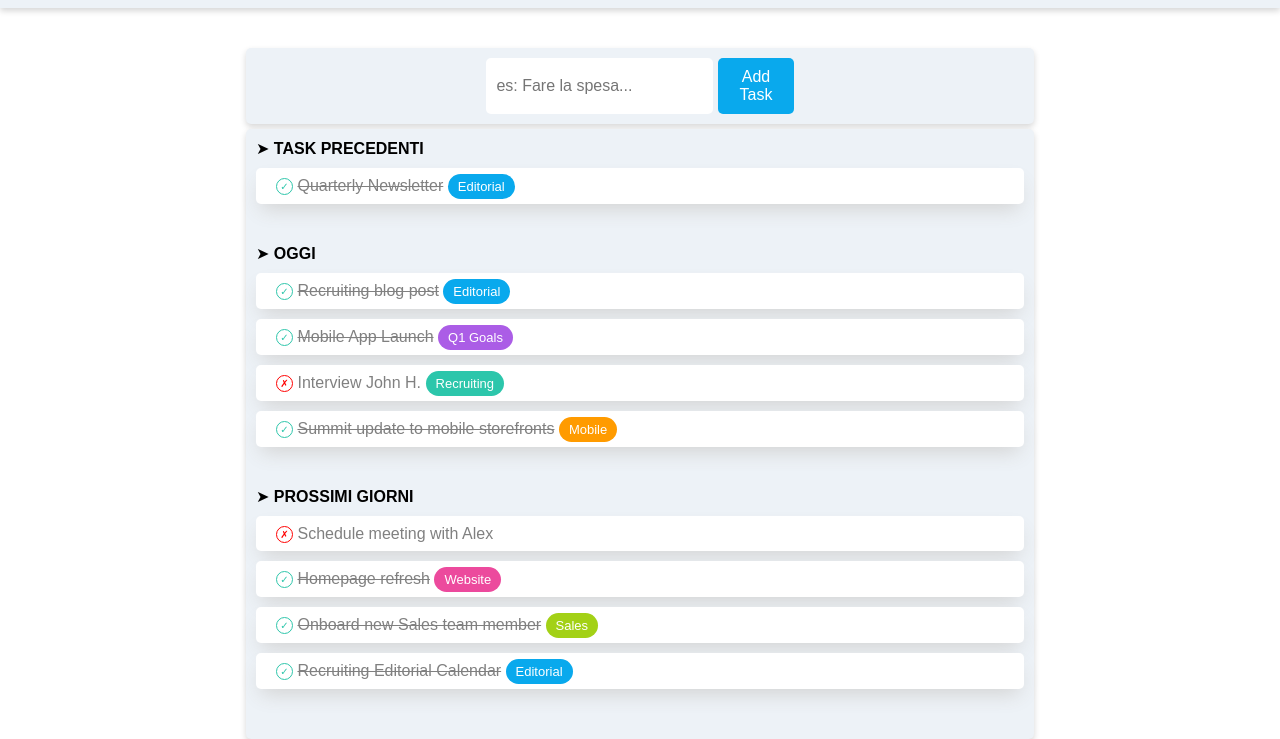
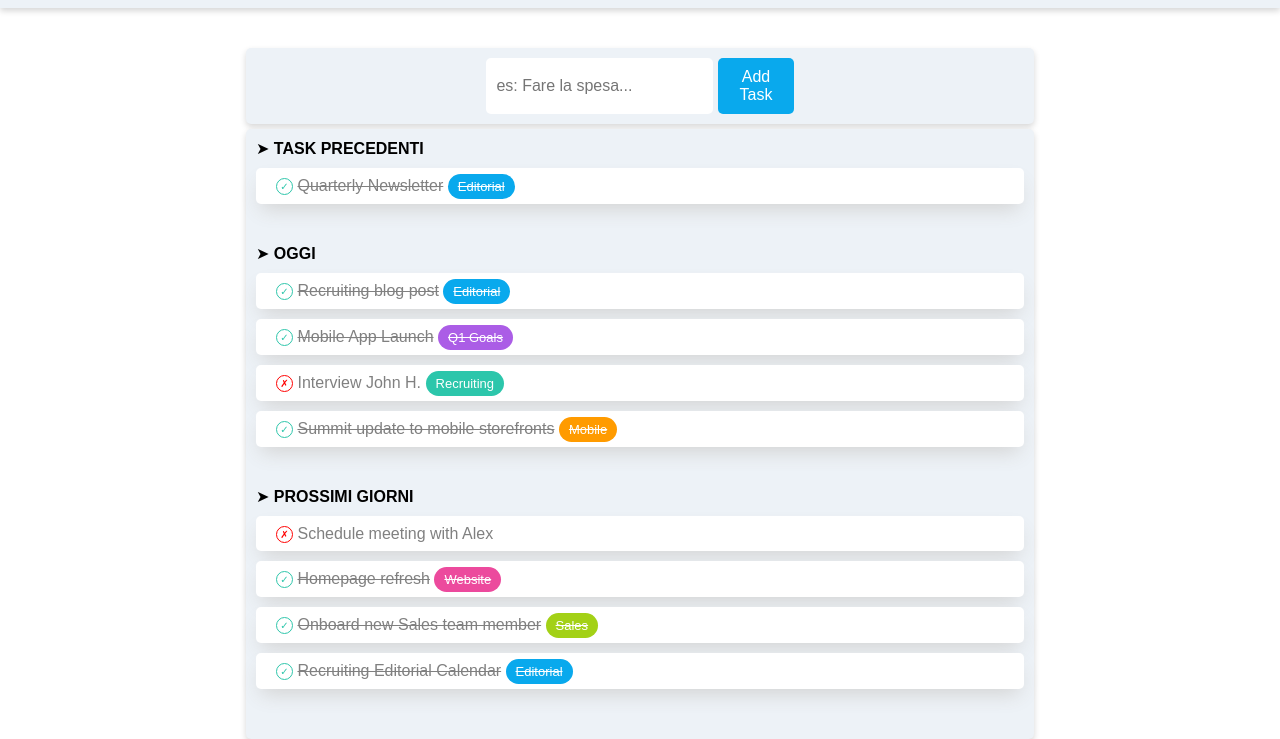
Before and after one commit to renatoirina/html-css-toboolist, a plain HTML site: page index.html in a window 1280 px wide. Shown: the part 75-814 px from the top of the page. Drawn offline with Linux system fonts and the light colour scheme.

Commit message:
feat: completed tag done

```diff
--- a/index.html
+++ b/index.html
@@ -35,7 +35,7 @@
                         <li class="taskbox roundedbrdr greytext">
                             <span class="check completed">&check;</span>
                             <span class="done">Quarterly Newsletter</span>
-                            <span class="tag editorial whitetext"> Editorial</span>
+                            <span class="done tag editorial whitetext"> Editorial</span>
                         </li>
                     </ul>
                 </li>
@@ -45,12 +45,12 @@
                         <li class="taskbox roundedbrdr greytext">
                             <span class="check completed">&check;</span>
                             <span class="done">Recruiting blog post</span>
-                            <span class="tag editorial whitetext"> Editorial</span>
+                            <span class="done tag editorial whitetext"> Editorial</span>
                         </li>
                         <li class="taskbox roundedbrdr greytext">
                             <span class="check completed">&check;</span>
                             <span class="done">Mobile App Launch</span>
-                            <span class="tag q1-goals whitetext"> Q1 Goals</span>
+                            <span class="done tag q1-goals whitetext"> Q1 Goals</span>
                         </li>
                         <li class="taskbox roundedbrdr greytext">
                             <span class="check uncompleted">&cross;</span>
@@ -60,7 +60,7 @@
                         <li class="taskbox roundedbrdr greytext">
                             <span class="check completed">&check;</span>
                             <span class="done">Summit update to mobile storefronts</span>
-                            <span class="tag mobile whitetext"> Mobile</span>
+                            <span class="done tag mobile whitetext"> Mobile</span>
                         </li>
                     </ul>
                 </li>
@@ -74,17 +74,17 @@
                         <li class="taskbox roundedbrdr greytext">
                             <span class="check completed">&check;</span>
                             <span class="done">Homepage refresh</span>
-                            <span class="tag website whitetext"> Website</span>
+                            <span class="done tag website whitetext"> Website</span>
                         </li>
                         <li class="taskbox roundedbrdr greytext">
                             <span class="check completed">&check;</span>
                             <span class="done">Onboard new Sales team member</span>
-                            <span class="tag sales whitetext"> Sales</span>
+                            <span class="done tag sales whitetext"> Sales</span>
                         </li>
                         <li class="taskbox roundedbrdr greytext">
                             <span class="check completed">&check;</span>
                             <span class="done">Recruiting Editorial Calendar</span>
-                            <span class="tag editorial whitetext"> Editorial</span>
+                            <span class="done tag editorial whitetext"> Editorial</span>
                         </li>
                     </ul>
                 </li>
```
